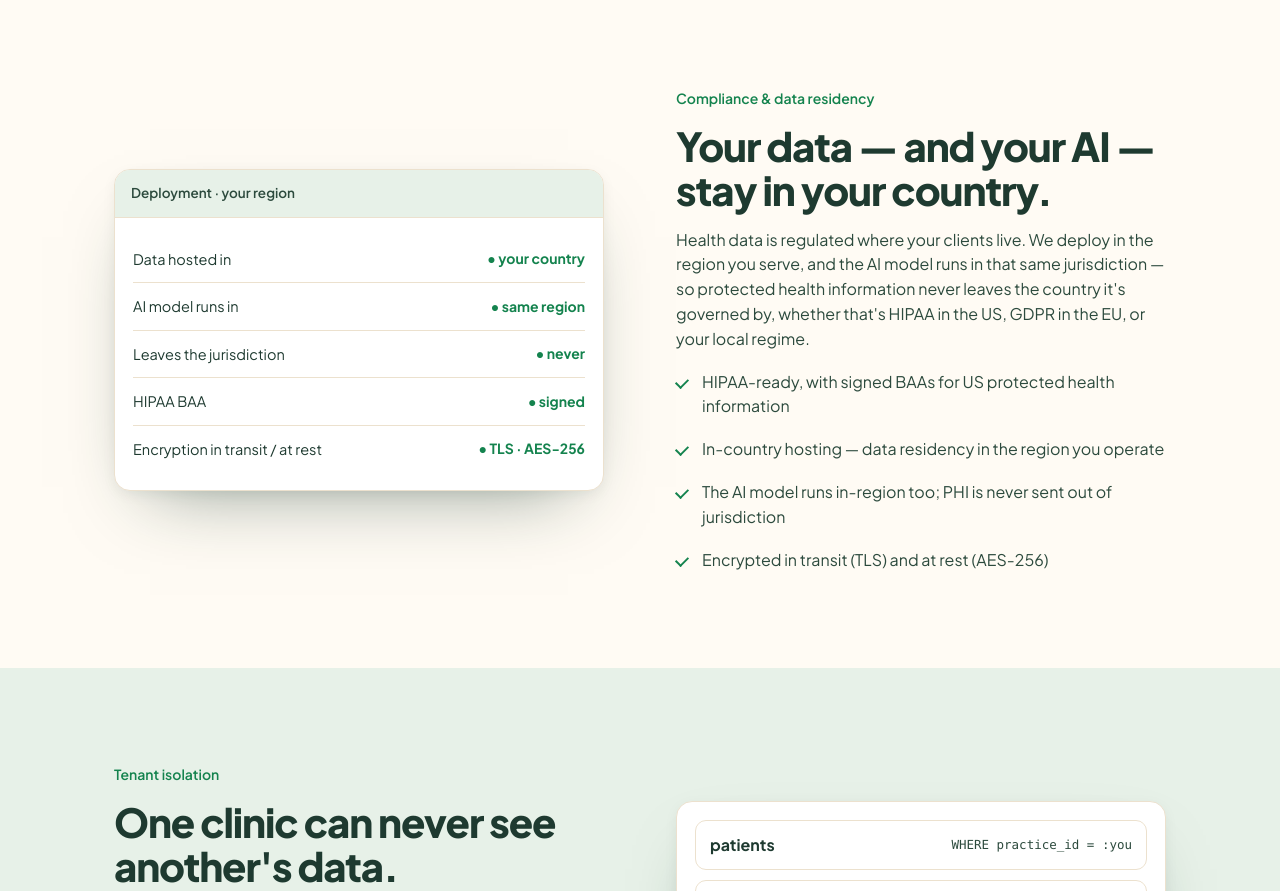
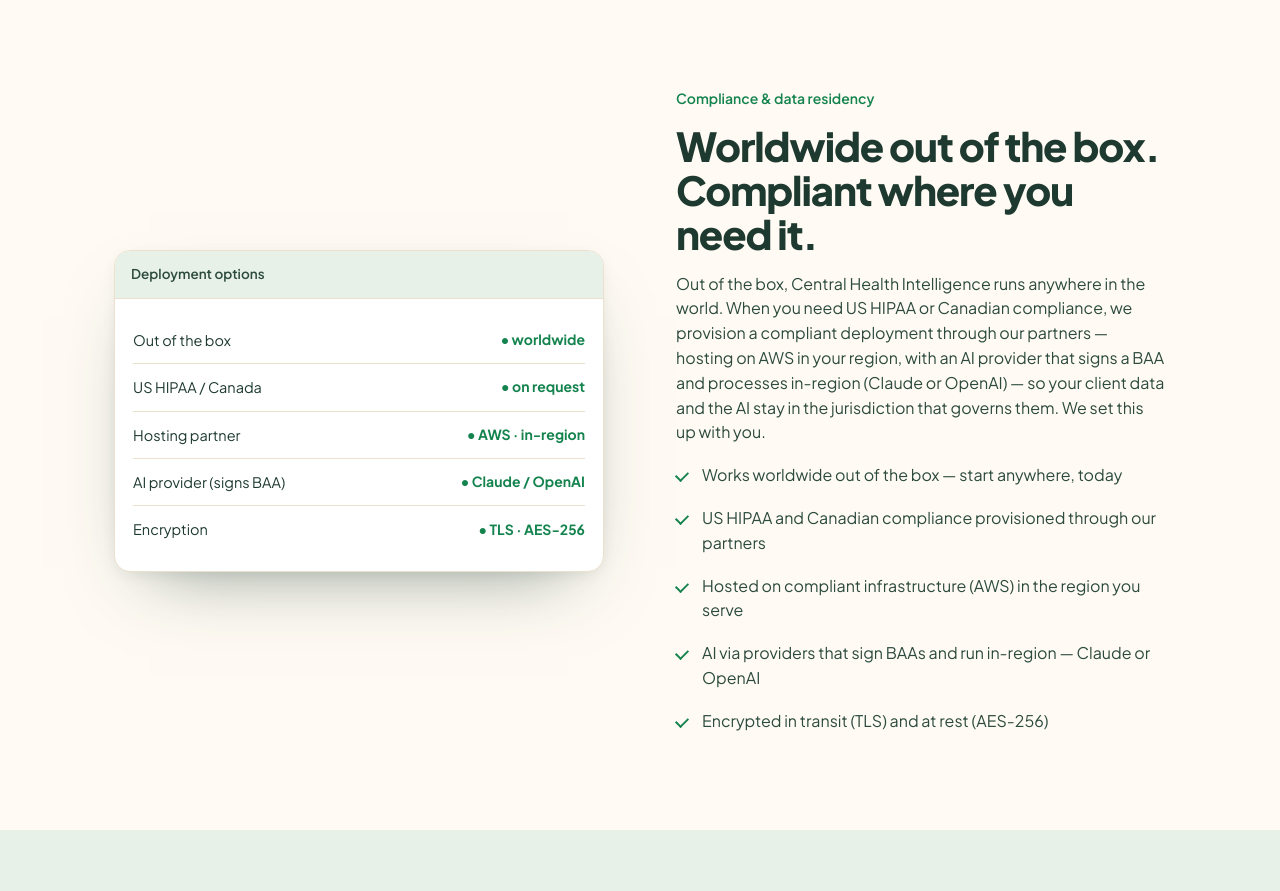
Before and after one commit to DroneSurveyCR/central-health-intelligence, a Next.js app: page /trust in a window 1280 px wide. Shown: the part 760-1651 px from the top of the page. Built offline with nearby package versions, Linux system fonts and the light colour scheme; no server answers.

Commit message:
security: honest compliance framing — worldwide out of the box; HIPAA/Canada via partners (AWS + BAA-signing AI: Claude/OpenAI)

```diff
--- a/app/(site)/trust/page.tsx
+++ b/app/(site)/trust/page.tsx
@@ -4,7 +4,7 @@ import type { Metadata } from "next";
 export const metadata: Metadata = {
   title: "Security & compliance",
   description:
-    "How Central Health Intelligence protects client data: HIPAA-ready BAAs, in-country data residency with the AI model running in-region, strict tenant isolation, MFA, append-only audit logs and AES-256 encryption — plus dedicated Private Cloud (VPS) deployments for multi-location groups.",
+    "How Central Health Intelligence protects client data: worldwide out of the box, with US HIPAA and Canadian compliance provisioned through partners (AWS hosting + a BAA-signing AI provider, in-region), strict tenant isolation, MFA, audit logs and AES-256 encryption — plus dedicated Private Cloud (VPS) deployments for multi-location groups.",
 };
 
 export default function SecurityPage() {
@@ -57,15 +57,15 @@ export default function SecurityPage() {
       <section className="mkt-section">
         <div className="mkt-wrap mkt-row rev">
           <div className="mkt-row-media">
-            <div className="mkt-device" role="img" aria-label="A deployment showing data and AI hosted in-region with a signed BAA">
-              <div className="mkt-mock-bar">Deployment · your region</div>
+            <div className="mkt-device" role="img" aria-label="Deployment options: worldwide out of the box, with compliant US and Canada deployments through partners">
+              <div className="mkt-mock-bar">Deployment options</div>
               <div className="mkt-mock-body">
                 {[
-                  ["Data hosted in", "your country"],
-                  ["AI model runs in", "same region"],
-                  ["Leaves the jurisdiction", "never"],
-                  ["HIPAA BAA", "signed"],
-                  ["Encryption in transit / at rest", "TLS · AES-256"],
+                  ["Out of the box", "worldwide"],
+                  ["US HIPAA / Canada", "on request"],
+                  ["Hosting partner", "AWS · in-region"],
+                  ["AI provider (signs BAA)", "Claude / OpenAI"],
+                  ["Encryption", "TLS · AES-256"],
                 ].map(([k, v]) => (
                   <div key={k} className="mkt-stat">
                     <span>{k}</span>
@@ -77,17 +77,19 @@ export default function SecurityPage() {
           </div>
           <div>
             <p className="mkt-kicker">Compliance &amp; data residency</p>
-            <h2 className="mkt-h2">Your data — and your AI — stay in your country.</h2>
+            <h2 className="mkt-h2">Worldwide out of the box. Compliant where you need it.</h2>
             <p className="mkt-p">
-              Health data is regulated where your clients live. We deploy in the region you serve, and
-              the AI model runs in that same jurisdiction — so protected health information never leaves
-              the country it&apos;s governed by, whether that&apos;s HIPAA in the US, GDPR in the EU, or your
-              local regime.
+              Out of the box, Central Health Intelligence runs anywhere in the world. When you need US
+              HIPAA or Canadian compliance, we provision a compliant deployment through our partners —
+              hosting on AWS in your region, with an AI provider that signs a BAA and processes in-region
+              (Claude or OpenAI) — so your client data and the AI stay in the jurisdiction that governs
+              them. We set this up with you.
             </p>
             <ul className="mkt-points">
-              <li>HIPAA-ready, with signed BAAs for US protected health information</li>
-              <li>In-country hosting — data residency in the region you operate</li>
-              <li>The AI model runs in-region too; PHI is never sent out of jurisdiction</li>
+              <li>Works worldwide out of the box — start anywhere, today</li>
+              <li>US HIPAA and Canadian compliance provisioned through our partners</li>
+              <li>Hosted on compliant infrastructure (AWS) in the region you serve</li>
+              <li>AI via providers that sign BAAs and run in-region — Claude or OpenAI</li>
               <li>Encrypted in transit (TLS) and at rest (AES-256)</li>
             </ul>
           </div>
@@ -263,9 +265,9 @@ export default function SecurityPage() {
           <h2 className="mkt-h2 mkt-faq-heading">Security questions, answered.</h2>
           <div className="mkt-faq">
             {[
-              ["Are you HIPAA compliant?", "The HIPAA Cloud edition runs with signed BAAs and is US-PHI-ready, operating our controls to a documented compliance standard. Non-US clinics can start on Cloud, which uses the same technical isolation and security controls."],
-              ["Where is our data hosted — does it stay in our country?", "Yes. We deploy in the region you serve, so client data has residency in your jurisdiction — HIPAA in the US, GDPR in the EU, or your local regime. On Private Cloud it lives on your own server."],
-              ["Does the AI run in our jurisdiction too?", "Yes. The AI model runs in the same region as your data, so protected health information is never sent out of the country it's regulated in."],
+              ["Are you HIPAA compliant?", "Out of the box, CHI runs worldwide. For US HIPAA or Canadian compliance, we provision a compliant deployment through our partners — hosting on AWS in your region and an AI provider that signs a BAA (Claude or OpenAI). We set this up with you as part of onboarding."],
+              ["Where is our data hosted — does it stay in our country?", "By default you can run anywhere. When compliance requires it, we deploy on partner infrastructure (AWS) in your region so client data has residency in your jurisdiction. On Private Cloud it lives on your own server."],
+              ["Does the AI run in our jurisdiction too?", "For compliant deployments we use AI providers (Claude or OpenAI) that sign BAAs and offer in-region processing, so protected health information stays in the jurisdiction that governs it."],
               ["Can we get a dedicated server for our group?", "Yes — Private Cloud is a standalone, dedicated instance on your own VPS: faster, fully isolated, white-labeled, and built for multi-location groups with many doctors and unlimited users."],
               ["How do you guarantee tenant isolation?", "Every record carries a practice_id, and row-level security enforces that boundary in the database itself. We verify it continuously — the most recent check returned 0 cross-tenant rows across 18 tables."],
               ["How is staff access protected?", "Every staff account requires MFA via TOTP. All access is written to an append-only, WORM audit log that cannot be silently edited or deleted."],
```
